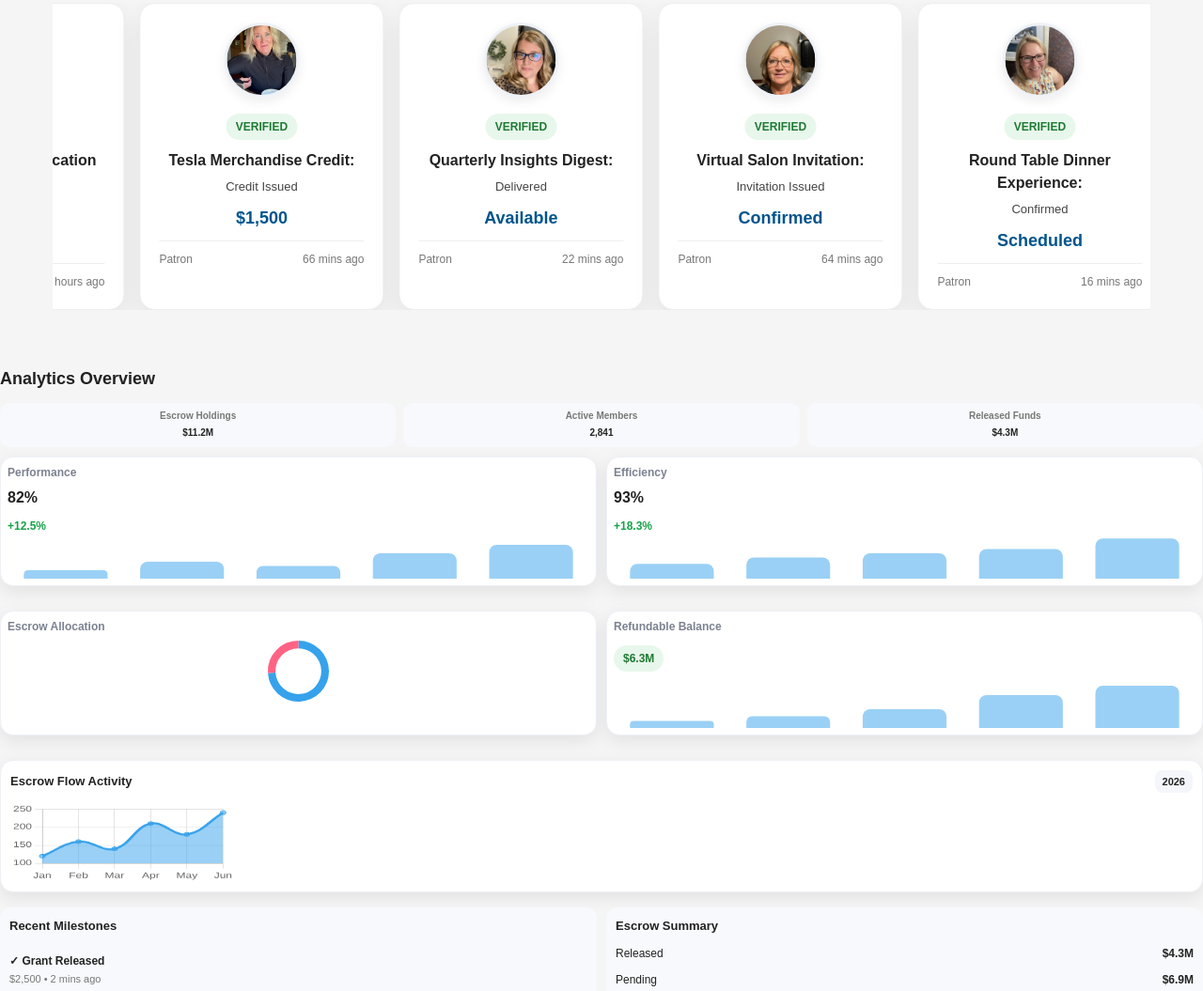
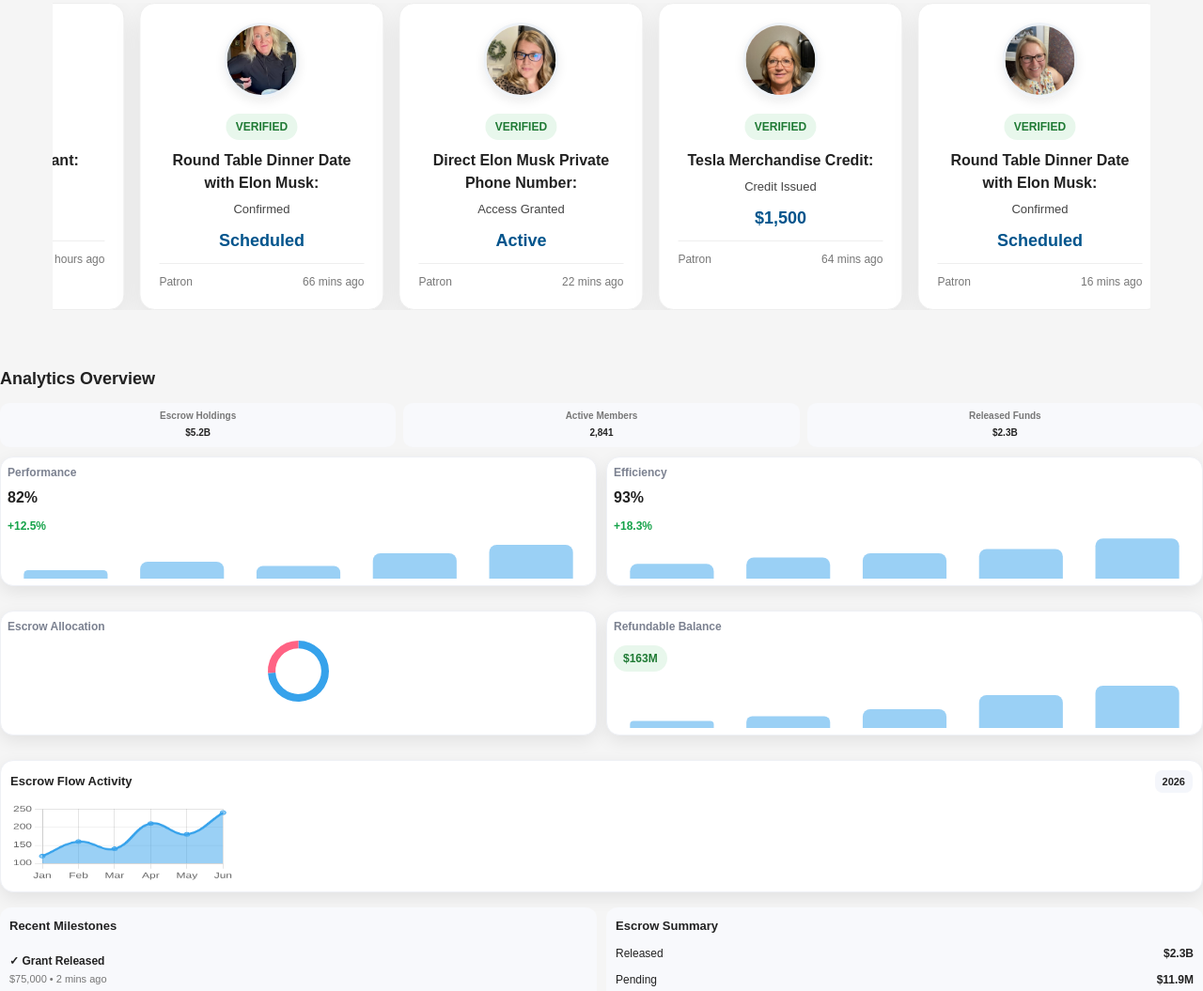
Before and after one commit to JazzyV547/psychic-system, a plain HTML site: page index.html in a window 1280 px wide. Shown: the part 887-1942 px from the top of the page at 94% size. Drawn offline with nearby package versions, Linux system fonts and the light colour scheme.

Commit message:
Update index.html with new stats and text changes
Removed dashboard link and updated financial statistics in the HTML file. Adjusted wording for clarity in multiple sections.

```diff
--- a/index.html
+++ b/index.html
@@ -1324,8 +1324,6 @@ HERO
 
     <a href="login.html">Login</a>
 
-    <a href="dashboard.html">Dashboard</a>
-
     <a href="#" id="supportBtn">Support</a>
 
 </nav>
@@ -1431,7 +1429,7 @@ TRUST STATS
 
         <div class="stat-box">
             <h5>Escrow Holdings</h5>
-            <p>$11.2M</p>
+            <p>$5.2B</p>
         </div>
 
         <div class="stat-box">
@@ -1441,7 +1439,7 @@ TRUST STATS
 
         <div class="stat-box">
             <h5>Released Funds</h5>
-            <p>$4.3M</p>
+            <p>$2.3B</p>
         </div>
 
     </div>
@@ -1471,7 +1469,7 @@ TRUST STATS
     <!-- GROWTH -->
     <div class="card growth-card">
         <h4>Refundable Balance</h4>
-        <span class="badge">$6.3M</span>
+        <span class="badge">$163M</span>
         <canvas id="growthChart"></canvas>
     </div>
 
@@ -1497,7 +1495,7 @@ TRUST STATS
 
         <div class="activity-item">
             <span>✓ Grant Released</span>
-            <small>$2,500 • 2 mins ago</small>
+            <small>$75,000 • 2 mins ago</small>
         </div>
 
         <div class="activity-item">
@@ -1518,12 +1516,12 @@ TRUST STATS
 
         <div class="summary-item">
             <span>Released</span>
-            <b>$4.3M</b>
+            <b>$2.3B</b>
         </div>
 
         <div class="summary-item">
             <span>Pending</span>
-            <b>$6.9M</b>
+            <b>$11.9M</b>
         </div>
 
         <div class="summary-item">
@@ -1554,7 +1552,7 @@ PROTECTION
         </h3>
 
         <p>
-            Funds stay secured until milestones are completed.
+         Funds remain secured until the benefit is received or the milestones are completed.
         </p>
 
     </div>
@@ -1820,8 +1818,8 @@ MEMBERSHIP TIERS
             </div>
 
             <div class="faq-answer">
-                Your commitment remains locked until approved milestones
-                are completed and confirmed.
+                Your commitment remains locked until approved benefits and milestones
+              are confirmed.
             </div>
 
         </div>
@@ -1834,7 +1832,7 @@ MEMBERSHIP TIERS
             </div>
 
             <div class="faq-answer">
-                Yes. Undelivered milestones remain refundable according
+                Yes. Undelivered benefits and milestones remain refundable according
                 to platform rules.
             </div>
 
@@ -1984,7 +1982,7 @@ FOOTER
     </div>
 </div>
 
-<script src="https://cdn.jsdelivr.net/npm/@supabase/supabase-js@2"></script>
+<script src="https://cdn.jsdelivr.net/npm/@supabase/supabase-js@2.45.4/dist/umd/supabase.min.js"></script>
 <script src="supabase.js"></script>
 <script src="alert-system.js"></script>
 <script>
@@ -2291,247 +2289,69 @@ document.getElementById("joinBtn").addEventListener("click", () => {
 });
 
 const proofData = [
-
-    {
-        tier: "Patron",
-        title: "Empowerment Grant",
-        status: "Grant Delivered",
-        amount: "$10,600",
-        meta: "Grant Authorized"
-    },
-
-    {
-        tier: "Patron",
-        title: "Executive Communication Access",
-        status: "Portal Activated",
-        amount: "Activated",
-        meta: "Access Enabled"
-    },
-
-    {
-        tier: "Patron",
-        title: "Tesla Merchandise Credit",
-        status: "Credit Issued",
-        amount: "$1,500",
-        meta: "Reward Released"
-    },
-
-    {
-        tier: "Patron",
-        title: "Quarterly Insights Digest",
-        status: "Delivered",
-        amount: "Available",
-        meta: "Member Access"
-    },
-
-    {
-        tier: "Patron",
-        title: "Virtual Salon Invitation",
-        status: "Invitation Issued",
-        amount: "Confirmed",
-        meta: "Access Granted"
-    },
-
-    {
-        tier: "Patron",
-        title: "Round Table Dinner Experience",
-        status: "Confirmed",
-        amount: "Scheduled",
-        meta: "Premium Reward"
-    },
-
-    {
-        tier: "Visionary",
-        title: "Personal Impact Grant",
-        status: "Grant Delivered",
-        amount: "$50,000",
-        meta: "Impact Released"
-    },
-
-    {
-        tier: "Visionary",
-        title: "Directed Philanthropy Fund",
-        status: "Approved",
-        amount: "$10,000",
-        meta: "Funds Assigned"
-    },
-
-    {
-        tier: "Visionary",
-        title: "Legacy Grant Stewardship",
-        status: "Verified",
-        amount: "$200,000",
-        meta: "Milestone Complete"
-    },
-
-    {
-        tier: "Visionary",
-        title: "Philanthropic Retreat Access",
-        status: "Invitation Issued",
-        amount: "Confirmed",
-        meta: "Access Granted"
-    },
-
-    {
-        tier: "Visionary",
-        title: "24/7 Personal Liaison",
-        status: "Activated",
-        amount: "Live",
-        meta: "Support Enabled"
-    },
-
-    {
-        tier: "Visionary",
-        title: "Campus Experience Day",
-        status: "Scheduled",
-        amount: "Reserved",
-        meta: "Experience Ready"
-    },
-
-    {
-        tier: "Visionary",
-        title: "Private Days Experience",
-        status: "Confirmed",
-        amount: "Reserved",
-        meta: "Premium Reward"
-    },
-
-    {
-        tier: "Visionary",
-        title: "Tesla Vehicle Lease",
-        status: "Approved",
-        amount: "1 Year",
-        meta: "Vehicle Reserved"
-    },
-
-    {
-        tier: "Visionary",
-        title: "Tesla/SpaceX Shares",
-        status: "Allocated",
-        amount: "$10,000",
-        meta: "Asset Granted"
-    },
-
-    {
-        tier: "Luminary",
-        title: "Strategic Impact Grant",
-        status: "Approved",
-        amount: "$100,000",
-        meta: "Grant Released"
-    },
-
-    {
-        tier: "Luminary",
-        title: "Directed Philanthropy Fund",
-        status: "Verified",
-        amount: "$25,000",
-        meta: "4:1 Match Active"
-    },
-
-    {
-        tier: "Luminary",
-        title: "Humanitarian Grant Authority",
-        status: "Council Approved",
-        amount: "$1,000,000",
-        meta: "Authority Granted"
-    },
-
-    {
-        tier: "Luminary",
-        title: "Foundation Advisory Seat",
-        status: "Activated",
-        amount: "Confirmed",
-        meta: "Seat Assigned"
-    },
-
-    {
-        tier: "Luminary",
-        title: "Tesla/SpaceX Equity",
-        status: "Vesting Active",
-        amount: "$500,000",
-        meta: "2-Year Schedule"
-    },
-
-    {
-        tier: "Luminary",
-        title: "Monthly Executive Briefing",
-        status: "Activated",
-        amount: "Monthly",
-        meta: "Access Granted"
-    },
-
-    {
-        tier: "Luminary",
-        title: "Private Agreement with Elon Musk",
-        status: "Confirmed",
-        amount: "Quarterly",
-        meta: "Reserved"
-    },
-
-    {
-        tier: "Luminary",
-        title: "Cybertruck / Luxury Vehicle Lease",
-        status: "Approved",
-        amount: "Reserved",
-        meta: "Vehicle Assigned"
-    },
-
-    {
-        tier: "Luminary",
-        title: "24/7 Personal Concierge",
-        status: "Active",
-        amount: "Enabled",
-        meta: "Service Activated"
-    },
-
-    {
-        tier: "Luminary",
-        title: "Legacy Portrait Commission",
-        status: "Commissioned",
-        amount: "Confirmed",
-        meta: "Reward Granted"
-    },
-
-    {
-        tier: "Luminary",
-        title: "Global Innovation Summits",
-        status: "Invitation Issued",
-        amount: "Confirmed",
-        meta: "Access Granted"
-    },
-
-    {
-        tier: "Luminary",
-        title: "Tesla Gigafactory & SpaceX Tours",
-        status: "Scheduled",
-        amount: "Private",
-        meta: "Tour Reserved"
-    },
-
-    {
-        tier: "Luminary",
-        title: "Executive Mentorship Sessions",
-        status: "Activated",
-        amount: "Personalized",
-        meta: "Sessions Available"
-    },
-
-    {
-        tier: "Luminary",
-        title: "Mars Excursion aboard Starship",
-        status: "Reserved",
-        amount: "Once-in-a-Lifetime",
-        meta: "Journey Confirmed"
-    },
-
-    {
-        tier: "Luminary",
-        title: "Elite Advisory Council Membership",
-        status: "Lifetime Active",
-        amount: "Lifetime",
-        meta: "Council Seat Granted"
-    }
-
+    // Mixed Patron
+    { tier: "Patron", title: "Direct Elon Musk Private Phone Number", status: "Access Granted", amount: "Active", meta: "Direct Line" },
+    { tier: "Patron", title: "Empowerment Grant", status: "Grant Delivered", amount: "$10,600", meta: "Grant Authorized" },
+    { tier: "Patron", title: "Round Table Dinner Date with Elon Musk", status: "Confirmed", amount: "Scheduled", meta: "Premium Experience" },
+    { tier: "Patron", title: "Direct Elon Musk Private Phone Number", status: "Access Granted", amount: "Active", meta: "Direct Line" },
+    { tier: "Patron", title: "Tesla Merchandise Credit", status: "Credit Issued", amount: "$1,500", meta: "Reward Released" },
+    { tier: "Patron", title: "Round Table Dinner Date with Elon Musk", status: "Confirmed", amount: "Scheduled", meta: "Premium Experience" },
+    { tier: "Patron", title: "Direct Elon Musk Private Phone Number", status: "Access Granted", amount: "Active", meta: "Direct Line" },
+    { tier: "Patron", title: "Executive Communication Access", status: "Portal Activated", amount: "Activated", meta: "Access Enabled" },
+    { tier: "Patron", title: "Round Table Dinner Date with Elon Musk", status: "Confirmed", amount: "Scheduled", meta: "Premium Experience" },
+    { tier: "Patron", title: "Direct Elon Musk Private Phone Number", status: "Access Granted", amount: "Active", meta: "Direct Line" },
+    { tier: "Patron", title: "Quarterly Insights Digest", status: "Delivered", amount: "Available", meta: "Member Access" },
+    { tier: "Patron", title: "Round Table Dinner Date with Elon Musk", status: "Confirmed", amount: "Scheduled", meta: "Premium Experience" },
+    { tier: "Patron", title: "Direct Elon Musk Private Phone Number", status: "Access Granted", amount: "Active", meta: "Direct Line" },
+    { tier: "Patron", title: "Virtual Salon Invitation", status: "Invitation Issued", amount: "Confirmed", meta: "Access Granted" },
+    { tier: "Patron", title: "Round Table Dinner Date with Elon Musk", status: "Confirmed", amount: "Scheduled", meta: "Premium Experience" },
+    { tier: "Patron", title: "Direct Elon Musk Private Phone Number", status: "Access Granted", amount: "Active", meta: "Direct Line" },
+    { tier: "Patron", title: "Direct Elon Musk Private Phone Number", status: "Access Granted", amount: "Active", meta: "Direct Line" },
+
+    // Mixed Visionary
+    { tier: "Visionary", title: "Private Days with Elon Musk", status: "Confirmed", amount: "Reserved", meta: "Premium Reward" },
+    { tier: "Visionary", title: "Personal Impact Grant", status: "Grant Delivered", amount: "$50,000", meta: "Impact Released" },
+    { tier: "Visionary", title: "Tesla Vehicle Usage + Restricted Stock", status: "Approved", amount: "1 Year + $10,000", meta: "Vehicle + Equity" },
+    { tier: "Visionary", title: "Private Days with Elon Musk", status: "Confirmed", amount: "Reserved", meta: "Premium Reward" },
+    { tier: "Visionary", title: "Legacy Grant + Philanthropic Retreat", status: "Verified", amount: "$75,000", meta: "Grant + Retreat" },
+    { tier: "Visionary", title: "Private Days with Elon Musk", status: "Confirmed", amount: "Reserved", meta: "Premium Reward" },
+    { tier: "Visionary", title: "Directed Philanthropy Fund", status: "Approved", amount: "$10,000", meta: "Funds Assigned" },
+    { tier: "Visionary", title: "Tesla Vehicle Usage + Restricted Stock", status: "Approved", amount: "1 Year + $10,000", meta: "Vehicle + Equity" },
+    { tier: "Visionary", title: "Private Days with Elon Musk", status: "Confirmed", amount: "Reserved", meta: "Premium Reward" },
+    { tier: "Visionary", title: "Legacy Grant + Philanthropic Retreat", status: "Verified", amount: "$75,000", meta: "Grant + Retreat" },
+    { tier: "Visionary", title: "24/7 Personal Liaison", status: "Activated", amount: "Live", meta: "Support Enabled" },
+    { tier: "Visionary", title: "Private Days with Elon Musk", status: "Confirmed", amount: "Reserved", meta: "Premium Reward" },
+    { tier: "Visionary", title: "Tesla Vehicle Usage + Restricted Stock", status: "Approved", amount: "1 Year + $10,000", meta: "Vehicle + Equity" },
+    { tier: "Visionary", title: "Legacy Grant + Philanthropic Retreat", status: "Verified", amount: "$75,000", meta: "Grant + Retreat" },
+    { tier: "Visionary", title: "Private Days with Elon Musk", status: "Confirmed", amount: "Reserved", meta: "Premium Reward" },
+    { tier: "Visionary", title: "Campus Experience Day", status: "Scheduled", amount: "Reserved", meta: "Experience Ready" },
+    { tier: "Visionary", title: "Tesla Vehicle Usage + Restricted Stock", status: "Approved", amount: "1 Year + $10,000", meta: "Vehicle + Equity" },
+    { tier: "Visionary", title: "Legacy Grant + Philanthropic Retreat", status: "Verified", amount: "$75,000", meta: "Grant + Retreat" },
+    { tier: "Visionary", title: "Legacy Grant + Philanthropic Retreat", status: "Verified", amount: "$75,000", meta: "Grant + Retreat" },
+
+    // Mixed Luminary
+    { tier: "Luminary", title: "Tesla Cybertruck for 1 Year", status: "Approved", amount: "1 Year Lease", meta: "Vehicle Assigned" },
+    { tier: "Luminary", title: "Strategic Impact Grant + Philanthropy Fund", status: "Approved", amount: "$100,000 + $25,000", meta: "Grant Package" },
+    { tier: "Luminary", title: "Vested Tesla/SpaceX Equity", status: "Vesting Active", amount: "$500,000", meta: "2-Year Schedule" },
+    { tier: "Luminary", title: "Humanitarian Grant Authority + Advisory Seat", status: "Council Approved", amount: "$1,000,000", meta: "Authority + Seat" },
+    { tier: "Luminary", title: "Tesla Cybertruck for 1 Year", status: "Approved", amount: "1 Year Lease", meta: "Vehicle Assigned" },
+    { tier: "Luminary", title: "Strategic Impact Grant + Philanthropy Fund", status: "Approved", amount: "$100,000 + $25,000", meta: "Grant Package" },
+    { tier: "Luminary", title: "Vested Tesla/SpaceX Equity", status: "Vesting Active", amount: "$500,000", meta: "2-Year Schedule" },
+    { tier: "Luminary", title: "Humanitarian Grant Authority + Advisory Seat", status: "Council Approved", amount: "$1,000,000", meta: "Authority + Seat" },
+    { tier: "Luminary", title: "Strategic Impact Grant + Philanthropy Fund", status: "Approved", amount: "$100,000 + $25,000", meta: "Grant Package" },
+    { tier: "Luminary", title: "Vested Tesla/SpaceX Equity", status: "Vesting Active", amount: "$500,000", meta: "2-Year Schedule" },
+    { tier: "Luminary", title: "Humanitarian Grant Authority + Advisory Seat", status: "Council Approved", amount: "$1,000,000", meta: "Authority + Seat" },
+    { tier: "Luminary", title: "Tesla Cybertruck for 1 Year", status: "Approved", amount: "1 Year Lease", meta: "Vehicle Assigned" },
+    { tier: "Luminary", title: "Strategic Impact Grant + Philanthropy Fund", status: "Approved", amount: "$100,000 + $25,000", meta: "Grant Package" },
+    { tier: "Luminary", title: "Vested Tesla/SpaceX Equity", status: "Vesting Active", amount: "$500,000", meta: "2-Year Schedule" },
+    { tier: "Luminary", title: "Humanitarian Grant Authority + Advisory Seat", status: "Council Approved", amount: "$1,000,000", meta: "Authority + Seat" },
+    { tier: "Luminary", title: "Strategic Impact Grant + Philanthropy Fund", status: "Approved", amount: "$100,000 + $25,000", meta: "Grant Package" },
+    { tier: "Luminary", title: "Vested Tesla/SpaceX Equity", status: "Vesting Active", amount: "$500,000", meta: "2-Year Schedule" },
+    { tier: "Luminary", title: "Humanitarian Grant Authority + Advisory Seat", status: "Council Approved", amount: "$1,000,000", meta: "Authority + Seat" },
+    { tier: "Luminary", title: "Mars Excursion aboard Starship", status: "Reserved", amount: "Once-in-a-lifetime", meta: "Journey Confirmed" },
+    { tier: "Luminary", title: "Elite Advisory Council Membership", status: "Lifetime Active", amount: "Lifetime", meta: "Council Seat Granted" },
+    { tier: "Luminary", title: "24/7 Personal Concierge", status: "Active", amount: "Enabled", meta: "Service Activated" },
+    { tier: "Luminary", title: "Legacy Portrait Commission", status: "Commissioned", amount: "Confirmed", meta: "Reward Granted" }
 ];
 
 const images = [
```
